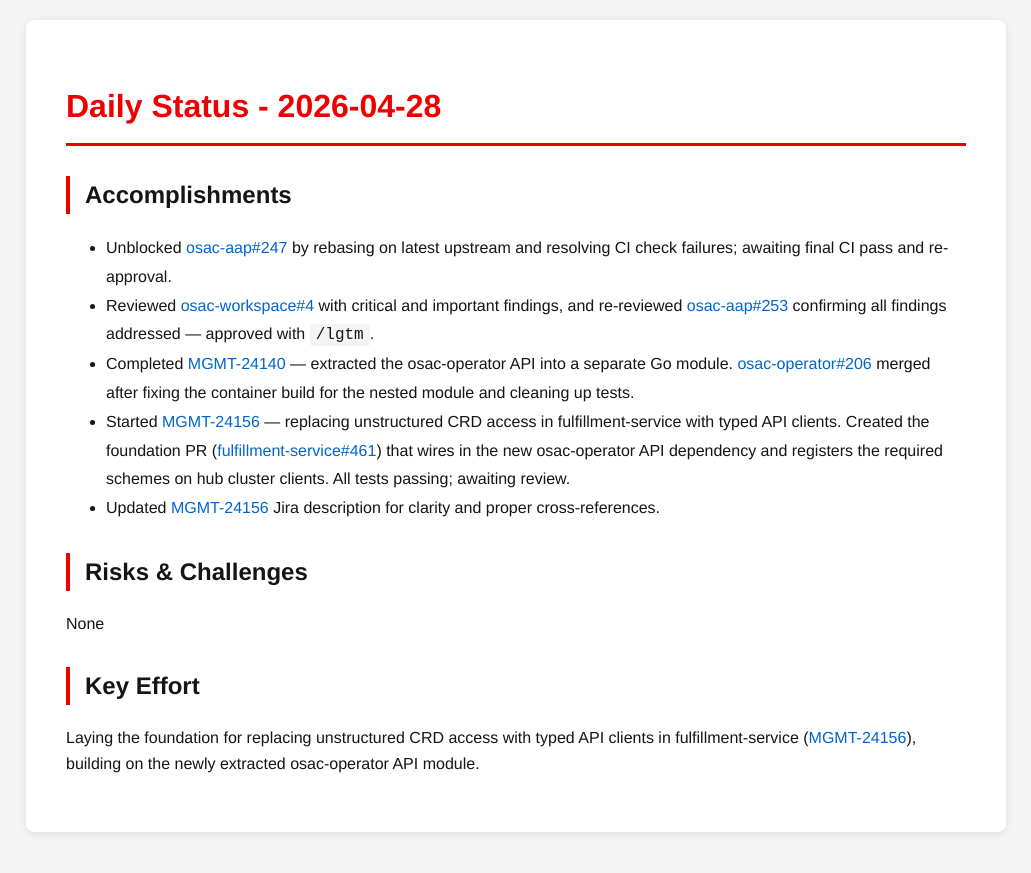
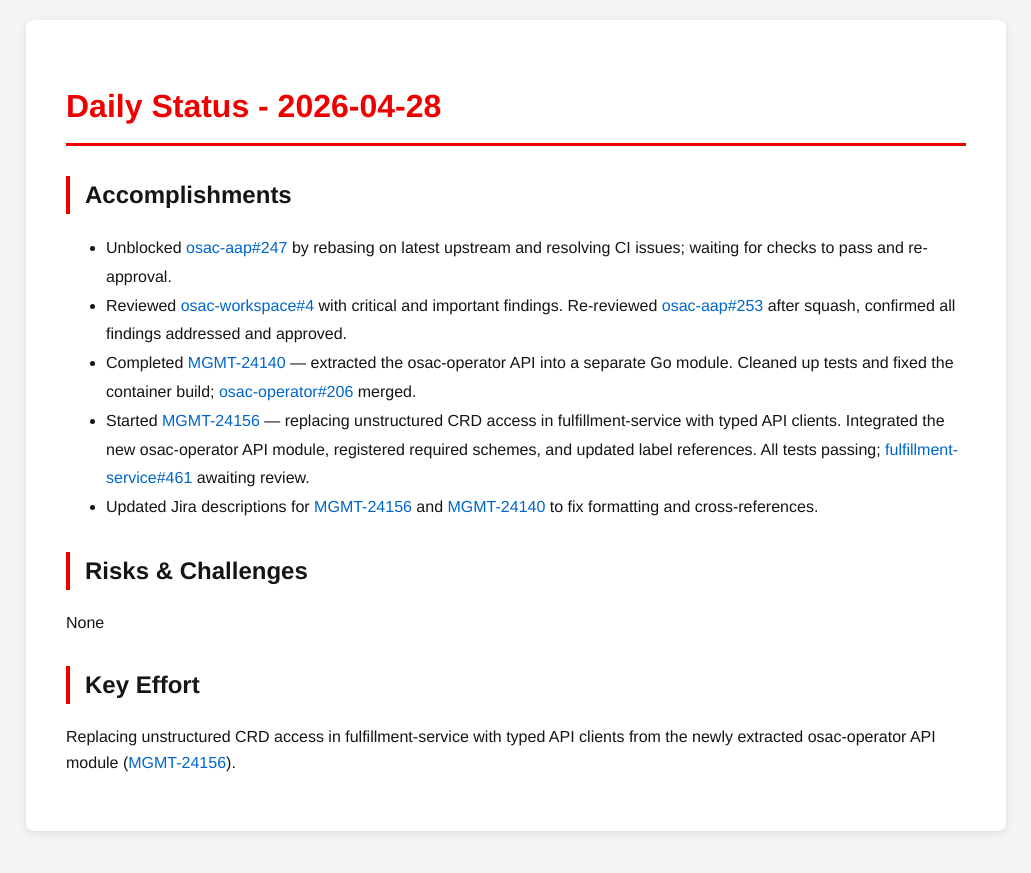
Before and after one commit to tzvatot/daily-status, a Jekyll site: the page built from 2026-04-28.md, in a window 1280 px wide. Shown: the top 873 px of the page, without its empty margins (124-1155 px from the left). Built offline with Jekyll 4.4.1, drawn with Linux system fonts in a browser that asks for light colours.

Commit message:
Daily status update - 2026-04-28

```diff
--- a/2026-04-28.md
+++ b/2026-04-28.md
@@ -7,14 +7,14 @@
 # Daily Status - 2026-04-28
 
 ## Accomplishments
-- Unblocked [osac-aap#247](https://github.com/osac-project/osac-aap/pull/247) by rebasing on latest upstream and resolving CI check failures; awaiting final CI pass and re-approval.
-- Reviewed [osac-workspace#4](https://github.com/osac-project/osac-workspace/pull/4) with critical and important findings, and re-reviewed [osac-aap#253](https://github.com/osac-project/osac-aap/pull/253) confirming all findings addressed — approved with `/lgtm`.
-- Completed [MGMT-24140](https://issues.redhat.com/browse/MGMT-24140) — extracted the osac-operator API into a separate Go module. [osac-operator#206](https://github.com/osac-project/osac-operator/pull/206) merged after fixing the container build for the nested module and cleaning up tests.
-- Started [MGMT-24156](https://issues.redhat.com/browse/MGMT-24156) — replacing unstructured CRD access in fulfillment-service with typed API clients. Created the foundation PR ([fulfillment-service#461](https://github.com/osac-project/fulfillment-service/pull/461)) that wires in the new osac-operator API dependency and registers the required schemes on hub cluster clients. All tests passing; awaiting review.
-- Updated [MGMT-24156](https://issues.redhat.com/browse/MGMT-24156) Jira description for clarity and proper cross-references.
+- Unblocked [osac-aap#247](https://github.com/osac-project/osac-aap/pull/247) by rebasing on latest upstream and resolving CI issues; waiting for checks to pass and re-approval.
+- Reviewed [osac-workspace#4](https://github.com/osac-project/osac-workspace/pull/4) with critical and important findings. Re-reviewed [osac-aap#253](https://github.com/osac-project/osac-aap/pull/253) after squash, confirmed all findings addressed and approved.
+- Completed [MGMT-24140](https://issues.redhat.com/browse/MGMT-24140) — extracted the osac-operator API into a separate Go module. Cleaned up tests and fixed the container build; [osac-operator#206](https://github.com/osac-project/osac-operator/pull/206) merged.
+- Started [MGMT-24156](https://issues.redhat.com/browse/MGMT-24156) — replacing unstructured CRD access in fulfillment-service with typed API clients. Integrated the new osac-operator API module, registered required schemes, and updated label references. All tests passing; [fulfillment-service#461](https://github.com/osac-project/fulfillment-service/pull/461) awaiting review.
+- Updated Jira descriptions for [MGMT-24156](https://issues.redhat.com/browse/MGMT-24156) and [MGMT-24140](https://issues.redhat.com/browse/MGMT-24140) to fix formatting and cross-references.
 
 ## Risks & Challenges
 None
 
 ## Key Effort
-Laying the foundation for replacing unstructured CRD access with typed API clients in fulfillment-service ([MGMT-24156](https://issues.redhat.com/browse/MGMT-24156)), building on the newly extracted osac-operator API module.
+Replacing unstructured CRD access in fulfillment-service with typed API clients from the newly extracted osac-operator API module ([MGMT-24156](https://issues.redhat.com/browse/MGMT-24156)).
```
